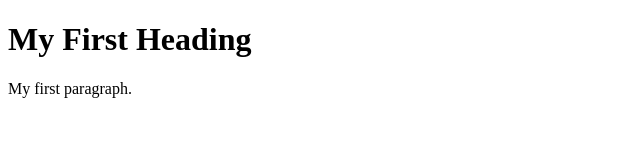
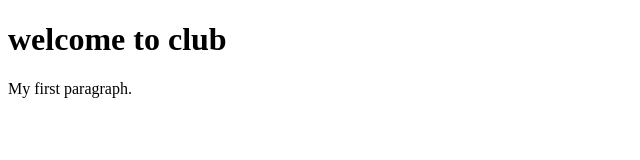
Before and after one commit to Bhagipvt/BSSH4, a website: page src/index.html in a window 1280 px wide. Shown: the whole page, without its empty margins (0-640 px from the left). Drawn offline with Linux system fonts and the light colour scheme.

Commit message:
Update index.html

```diff
--- a/src/index.html
+++ b/src/index.html
@@ -2,7 +2,7 @@
 <html>
 <body>
 
-<h1>My First Heading</h1>
+<h1>welcome to club</h1>
 <p>My first paragraph.</p>
 
 </body>
```
